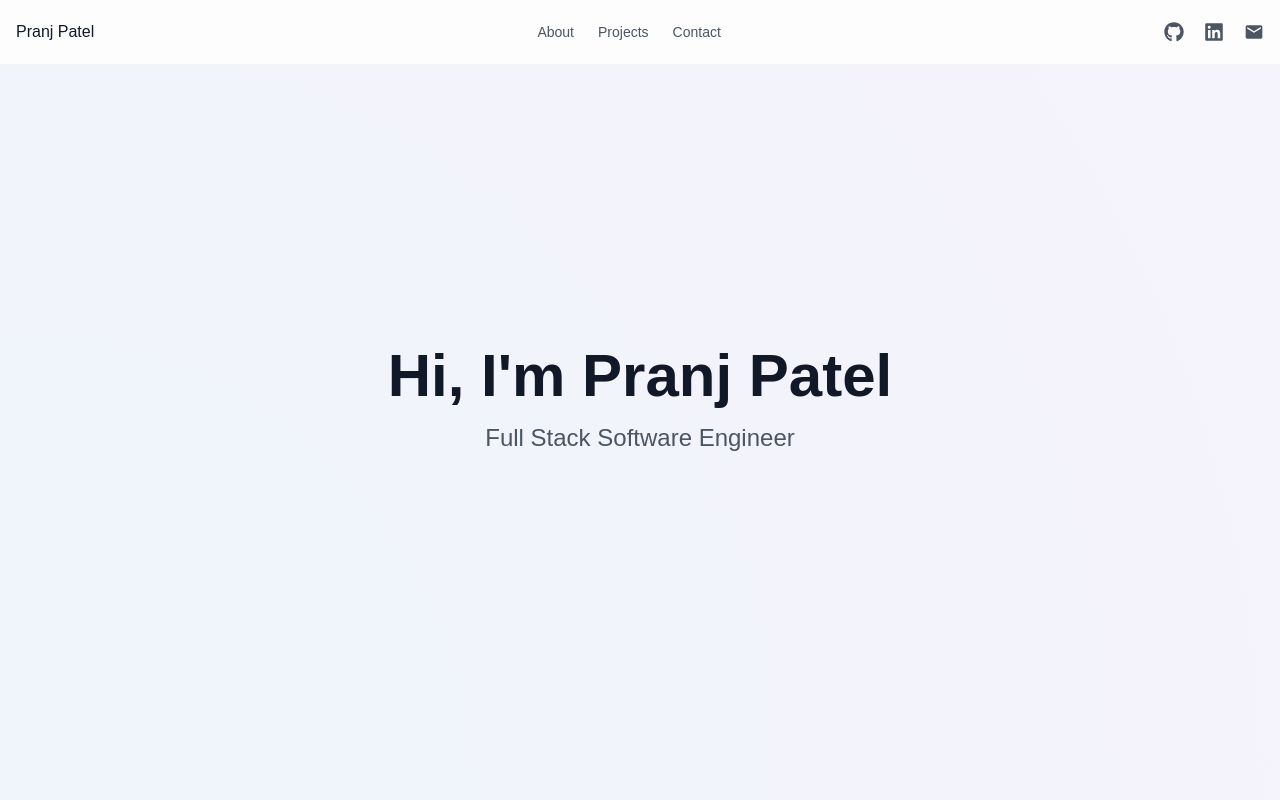
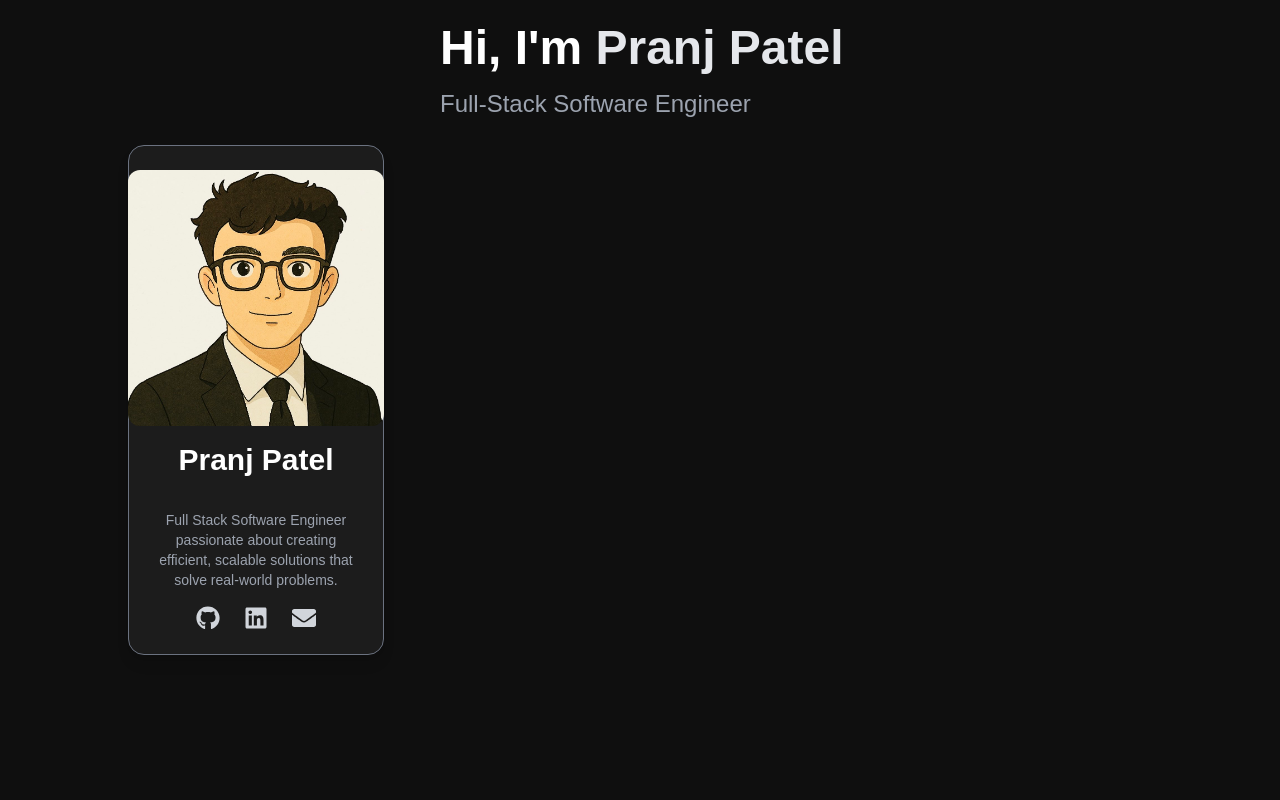
Before and after one commit to Ppatel122/Portfolio, a Next.js app: page / in a window 1280 px wide. Shown: the top 800 px of the page. Built offline with nearby package versions, Linux system fonts and the light colour scheme.

Commit message:
Add profile images and enhance LandingScreen and Navbar components

```diff
--- a/src/app/components/LandingScreen.jsx
+++ b/src/app/components/LandingScreen.jsx
@@ -1,19 +1,61 @@
 "use client";
 import { motion } from "framer-motion";
+import Image from "next/image";
+import { FaGithub, FaLinkedin, FaEnvelope } from "react-icons/fa";
 
 export default function LandingScreen() {
   return (
-    <div className="relative h-screen flex items-center justify-center overflow-hidden bg-gray-50">
-      {/* Content remains the same but remove the nav */}
-      <div className="relative z-10 text-center">
-        <h1 className="text-6xl font-bold text-gray-900">Hi, I'm Pranj Patel</h1>
-        <p className="text-2xl mt-4 text-gray-600">
-          Full Stack Software Engineer
-        </p>
+    <div className="flex justify-center items-start h-screen overflow-hidden bg-[#0f0f0f] text-white px-4 md:px-12 lg:px-32">
+      <div className="flex w-full max-w-7xl gap-8">
+        {/* Sidebar Wrapper to vertically center */}
+        <div className="w-full md:w-1/4 flex items-center">
+          {/* Sidebar Card */}
+          <div className="bg-[#1c1c1c] p-6 rounded-2xl shadow-lg flex flex-col items-center border border-gray-500 w-full h-fit">
+            <div className="relative w-64 h-64 xl:w-64 xl:h-64 lg:w-48 lg:h-48 md:w-48 md:h-48 rounded-xl overflow-hidden">
+              <Image
+                src="/profile-ghibli.jpg"
+                alt="Pranj Patel"
+                layout="fill"
+                objectFit="cover"
+              />
+            </div>
+            <h2 className="mt-4 text-3xl font-bold text-white">Pranj Patel</h2>
+            <p className="mt-8 text-sm text-gray-400 text-center">
+              Full Stack Software Engineer passionate about creating efficient,
+              scalable solutions that solve real-world problems.
+            </p>
+            <div className="flex gap-6 mt-4 text-gray-300 text-2xl">
+              <a href="https://github.com" target="_blank" rel="noopener noreferrer">
+                <FaGithub />
+              </a>
+              <a href="https://linkedin.com" target="_blank" rel="noopener noreferrer">
+                <FaLinkedin />
+              </a>
+              <a href="mailto:your@email.com">
+                <FaEnvelope />
+              </a>
+            </div>
+          </div>
+        </div>
+
+        {/* Main Content */}
+        <div className="w-full md:w-3/4 h-screen p-6">
+          <motion.div
+            initial={{ opacity: 0, y: 20 }}
+            animate={{ opacity: 1, y: 0 }}
+            transition={{ duration: 0.6 }}
+          >
+            <h1 className="text-4xl md:text-5xl font-extrabold">
+              Hi, I'm <span className="text-gray-200">Pranj Patel</span>
+            </h1>
+            <p className="text-2xl mt-4 text-gray-400">
+              Full-Stack Software Engineer
+            </p>
+          </motion.div>
+
+          {/* Additional content can go here */}
+        </div>
       </div>
-
-      {/* Subtle Background Pattern */}
-      <div className="absolute inset-0 opacity-10 [background:radial-gradient(circle_at_bottom_left,_var(--tw-gradient-stops))] from-blue-300 to-purple-300" />
     </div>
   );
 }
--- a/src/app/components/Navbar.jsx
+++ b/src/app/components/Navbar.jsx
@@ -2,64 +2,83 @@
 import { motion } from "framer-motion";
 import { FaGithub, FaLinkedin } from "react-icons/fa";
 import { MdEmail } from "react-icons/md";
+import { useState, useEffect } from 'react';
 
-export default function Navbar({ visible }) {
+export default function Navbar() {
+  const [isScrolled, setIsScrolled] = useState(false);
+
+  useEffect(() => {
+    const handleScroll = () => {
+      setIsScrolled(window.scrollY > 50);
+    };
+    window.addEventListener('scroll', handleScroll);
+    return () => window.removeEventListener('scroll', handleScroll);
+  }, []);
+
   return (
     <motion.nav
-      initial={{ opacity: 0, y: -20 }}
-      animate={{
-        opacity: visible ? 1 : 0,
-        y: visible ? 0 : -20
-      }}
-      transition={{ duration: 0.3 }}
-      className="fixed top-0 left-0 right-0 z-50 bg-white/80 backdrop-blur-sm border-b border-gray-100"
+      initial={{ opacity: 0 }}
+      animate={{ opacity: 1 }}
+      className={`fixed top-0 left-0 w-full z-50 transition-all duration-300 ${
+        isScrolled
+          ? 'bg-gray-900/90 backdrop-blur-sm border-b border-gray-700'
+          : 'bg-transparent backdrop-blur-0 border-b border-transparent'
+      }`}
     >
-      <div className="container mx-auto px-4 h-16 flex items-center justify-between">
-        <motion.span
-          className="text-gray-900 hover:text-gray-800 transition-colors font-medium cursor-pointer"
+      <div className="max-w-7xl mx-auto px-4">
+        <div className="h-16 flex items-center justify-between">
+          <motion.div
+            initial={{ opacity: 0 }}
+            animate={{ opacity: isScrolled ? 1 : 0 }}
+            className="text-gray-100 font-medium"
           >
             Pranj Patel
-        </motion.span>
+          </motion.div>
 
-        <div className="flex space-x-6">
+          <motion.div
+            className="flex space-x-6"
+            initial={{ opacity: 0 }}
+            animate={{ opacity: isScrolled ? 1 : 0 }}
+          >
             {['About', 'Projects', 'Contact'].map((link) => (
               <motion.a
                 key={link}
                 href={`#${link.toLowerCase()}`}
-              className="text-gray-600 hover:text-gray-900 text-sm transition-colors"
+                className="text-gray-300 hover:text-white text-sm transition-colors"
                 whileHover={{ y: -1 }}
               >
                 {link}
               </motion.a>
             ))}
-        </div>
+          </motion.div>
 
           <div className="flex items-center space-x-5">
             <motion.a
               href="https://github.com/yourusername"
               target="_blank"
               rel="noopener noreferrer"
-            className="text-gray-600 hover:text-gray-900"
-            whileHover={{ scale: 1.03 }}
+              className="text-gray-300 hover:text-white transition-colors"
+              whileHover={{ scale: 1.1 }}
             >
-            <FaGithub className="w-5 h-5" />
+              <FaGithub className="w-6 h-6" />
             </motion.a>
             <motion.a
               href="https://linkedin.com/in/yourusername"
               target="_blank"
               rel="noopener noreferrer"
-            className="text-gray-600 hover:text-gray-900"
-            whileHover={{ scale: 1.03 }}
+              className="text-gray-300 hover:text-white transition-colors"
+              whileHover={{ scale: 1.1 }}
             >
-            <FaLinkedin className="w-5 h-5" />
+              <FaLinkedin className="w-6 h-6" />
             </motion.a>
             <motion.a
               href="mailto:pranj1012@gmail.com"
-            className="text-gray-600 hover:text-gray-900"
-            whileHover={{ scale: 1.03 }}
+              className="text-gray-300 hover:text-white transition-colors"
+              whileHover={{ scale: 1.1 }}
             >
-            <MdEmail className="w-5 h-5" />
+              <MdEmail className="w-6 h-6" />
             </motion.a>
+          </div>
         </div>
       </div>
     </motion.nav>
--- a/src/app/page.js
+++ b/src/app/page.js
@@ -1,5 +1,5 @@
 "use client";
-import { useState, useEffect, useRef } from 'react';
+import { useState, useRef } from 'react';
 import LandingScreen from "./components/LandingScreen";
 import Navbar from "./components/Navbar";
 import About from "./components/About";
@@ -8,26 +8,12 @@ import Contact from './components/Contact';
 import Footer from './components/Footer';
 
 export default function Home() {
-  const [showNavbar, setShowNavbar] = useState(false);
   const aboutSectionRef = useRef(null);
-
-  useEffect(() => {
-    const handleScroll = () => {
-      if (aboutSectionRef.current) {
-        const aboutSectionTop = aboutSectionRef.current.offsetTop;
-        const triggerPoint = aboutSectionTop - window.innerHeight * 0.5;
-        setShowNavbar(window.scrollY > triggerPoint);
-      }
-    };
-
-    window.addEventListener('scroll', handleScroll);
-    return () => window.removeEventListener('scroll', handleScroll);
-  }, []);
 
   return (
     <div>
       <LandingScreen />
-      <Navbar visible={showNavbar} />
+      {/* <Navbar /> */}
       <About sectionRef={aboutSectionRef} />
       <Projects />
       <Contact />
```
Also changed, not shown: public/profile-ghibli.jpg (added). Lines whose indentation alone changed are shown as unchanged.
